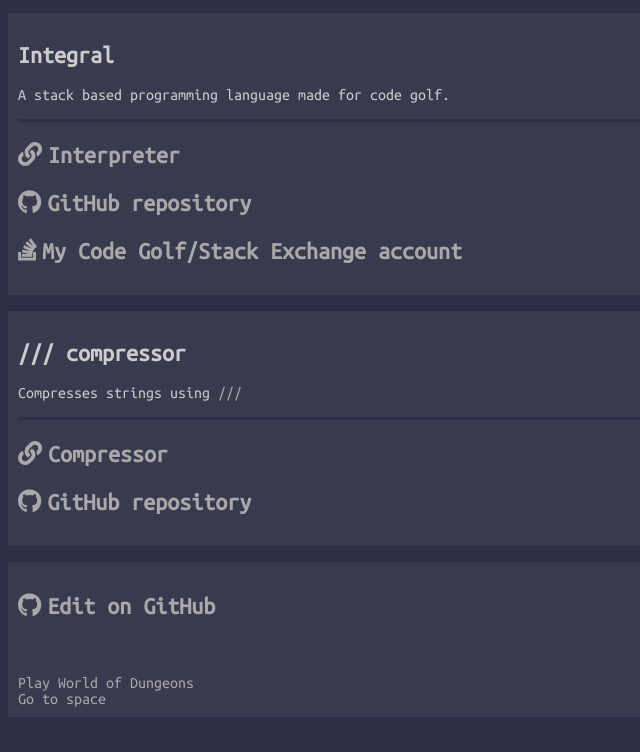
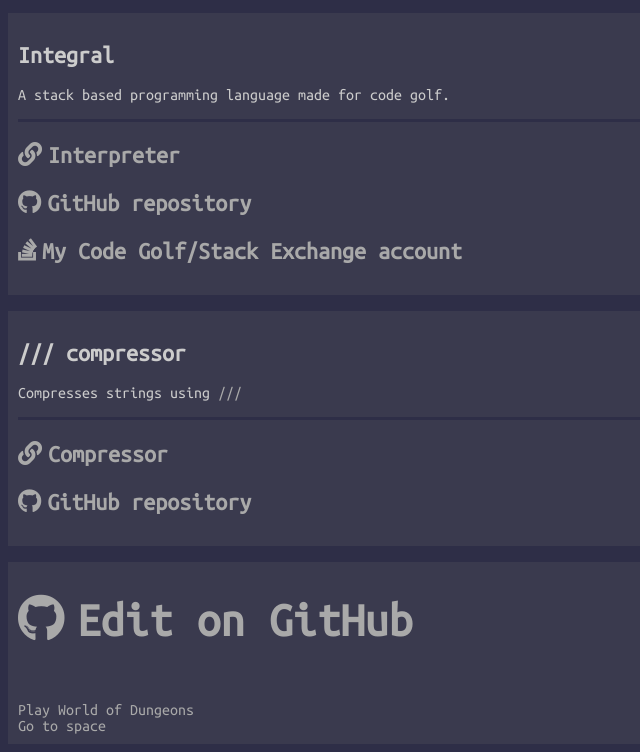
Before and after one commit to nph278/nph278.github.io-old, a plain HTML site: page index.html in a window 1280 px wide. Shown: the part 699-1451 px from the top of the page, without its empty margins (0-640 px from the left). Before the commit the page ends 1424 px from the top, so only its background shows below. Drawn offline with Linux system fonts and the light colour scheme.

Commit message:
Bigger edit button

```diff
--- a/css/main.css
+++ b/css/main.css
@@ -68,3 +68,7 @@ a[href^="https://nph278.github.io"]::before {
     content: "\f0c1  ";
     font-weight: 900;
 }
+
+.editongit {
+    font-size: 2em;
+}
--- a/index.html
+++ b/index.html
@@ -57,7 +57,7 @@
 	<br>
 
 	<section>
-		<h2><a href="https://github.com/nph278/nph278.github.io">Edit on GitHub</a></h2><br>
+		<h2><a href="https://github.com/nph278/nph278.github.io" class="editongit">Edit on GitHub</a></h2><br>
 	</section>
 
 	<section>
```
